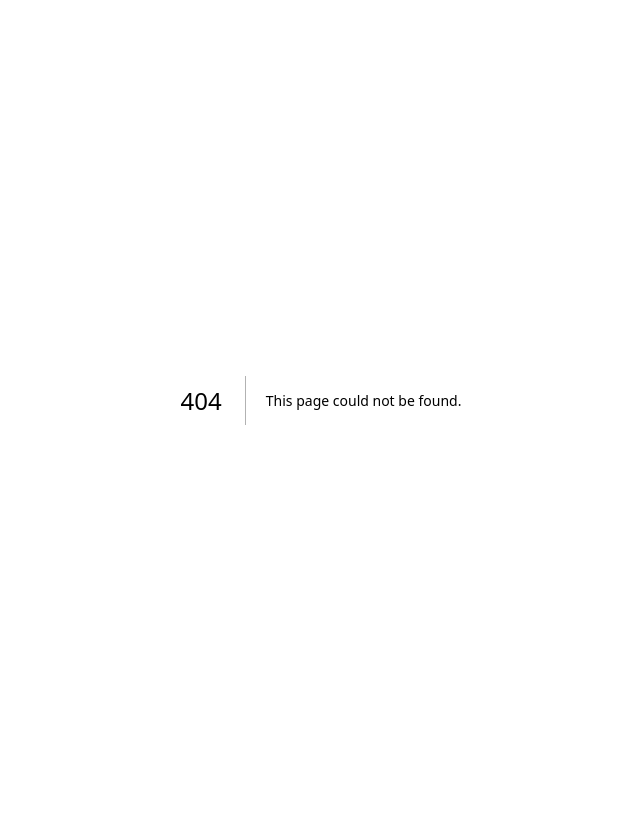
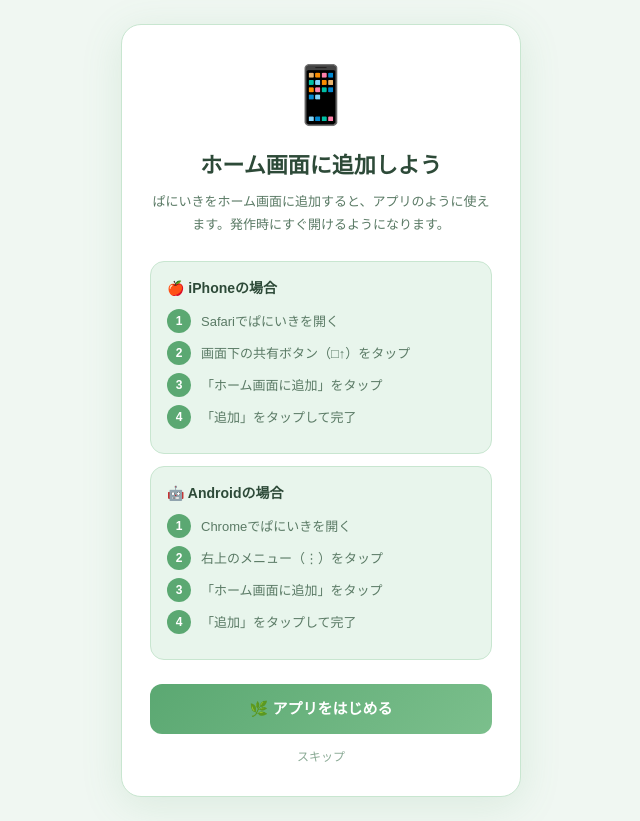
Before and after one commit to adosennsu8-netizen/paniiki, a Next.js app: page /add-to-home in a window 1280 px wide. Before the commit this address had no page. Shown: the whole page, without its empty margins (319-959 px from the left). Before the commit the page ends 800 px from the top, so only its background shows below. Built offline with nearby package versions, Linux system fonts and the light colour scheme.

Commit message:
ホーム画面追加案内ページを追加

```diff
--- /dev/null
+++ b/src/app/add-to-home/page.tsx
@@ -0,0 +1,62 @@
+"use client";
+import { useRouter } from "next/navigation";
+
+export default function AddToHomePage() {
+  const router = useRouter();
+
+  return (
+    <div style={{ minHeight:"100vh", background:"#f0f7f2", display:"flex", flexDirection:"column", alignItems:"center", justifyContent:"center", padding:24, fontFamily:"'Hiragino Maru Gothic ProN','BIZ UDPGothic',sans-serif" }}>
+      <div style={{ background:"#fff", borderRadius:20, padding:28, width:"100%", maxWidth:400, boxShadow:"0 8px 40px rgba(91,168,114,0.15)", border:"1px solid #c8e6d0" }}>
+
+        <div style={{ textAlign:"center", marginBottom:24 }}>
+          <div style={{ fontSize:56, marginBottom:12 }}>📱</div>
+          <h1 style={{ fontSize:22, fontWeight:800, color:"#2d4a38", margin:"0 0 8px" }}>ホーム画面に追加しよう</h1>
+          <p style={{ fontSize:13, color:"#5a7a65", lineHeight:1.8, margin:0 }}>
+            ぱにいきをホーム画面に追加すると、アプリのように使えます。発作時にすぐ開けるようになります。
+          </p>
+        </div>
+
+        {/* iPhone */}
+        <div style={{ background:"#e8f5ec", borderRadius:14, padding:16, marginBottom:12, border:"1px solid #c8e6d0" }}>
+          <div style={{ fontSize:14, fontWeight:700, color:"#2d4a38", marginBottom:10 }}>🍎 iPhoneの場合</div>
+          {[
+            "Safariでぱにいきを開く",
+            "画面下の共有ボタン（□↑）をタップ",
+            "「ホーム画面に追加」をタップ",
+            "「追加」をタップして完了",
+          ].map((step, i) => (
+            <div key={i} style={{ display:"flex", alignItems:"flex-start", gap:10, marginBottom:8 }}>
+              <div style={{ width:24, height:24, borderRadius:"50%", background:"#5ba872", display:"flex", alignItems:"center", justifyContent:"center", color:"#fff", fontSize:12, fontWeight:700, flexShrink:0 }}>{i+1}</div>
+              <div style={{ fontSize:13, color:"#5a7a65", lineHeight:1.7, paddingTop:2 }}>{step}</div>
+            </div>
+          ))}
+        </div>
+
+        {/* Android */}
+        <div style={{ background:"#e8f5ec", borderRadius:14, padding:16, marginBottom:24, border:"1px solid #c8e6d0" }}>
+          <div style={{ fontSize:14, fontWeight:700, color:"#2d4a38", marginBottom:10 }}>🤖 Androidの場合</div>
+          {[
+            "Chromeでぱにいきを開く",
+            "右上のメニュー（⋮）をタップ",
+            "「ホーム画面に追加」をタップ",
+            "「追加」をタップして完了",
+          ].map((step, i) => (
+            <div key={i} style={{ display:"flex", alignItems:"flex-start", gap:10, marginBottom:8 }}>
+              <div style={{ width:24, height:24, borderRadius:"50%", background:"#5ba872", display:"flex", alignItems:"center", justifyContent:"center", color:"#fff", fontSize:12, fontWeight:700, flexShrink:0 }}>{i+1}</div>
+              <div style={{ fontSize:13, color:"#5a7a65", lineHeight:1.7, paddingTop:2 }}>{step}</div>
+            </div>
+          ))}
+        </div>
+
+        <button onClick={() => router.push("/")}
+          style={{ width:"100%", background:"linear-gradient(135deg,#5ba872,#7bbf8c)", color:"#fff", border:"none", borderRadius:12, padding:"14px", fontSize:15, fontWeight:700, cursor:"pointer", marginBottom:10 }}>
+          🌿 アプリをはじめる
+        </button>
+        <button onClick={() => router.push("/")}
+          style={{ width:"100%", background:"none", color:"#8aaa95", border:"none", fontSize:12, cursor:"pointer" }}>
+          スキップ
+        </button>
+      </div>
+    </div>
+  );
+}
--- a/src/app/profile-setup/page.tsx
+++ b/src/app/profile-setup/page.tsx
@@ -39,7 +39,7 @@ export default function ProfileSetupPage() {
         imgSrc: imgSrc || "",
         updatedAt: serverTimestamp(),
       }, { merge: true });
-      router.push("/");
+      router.push("/add-to-home");
     } catch (e) {
       console.error(e);
     } finally {
```
